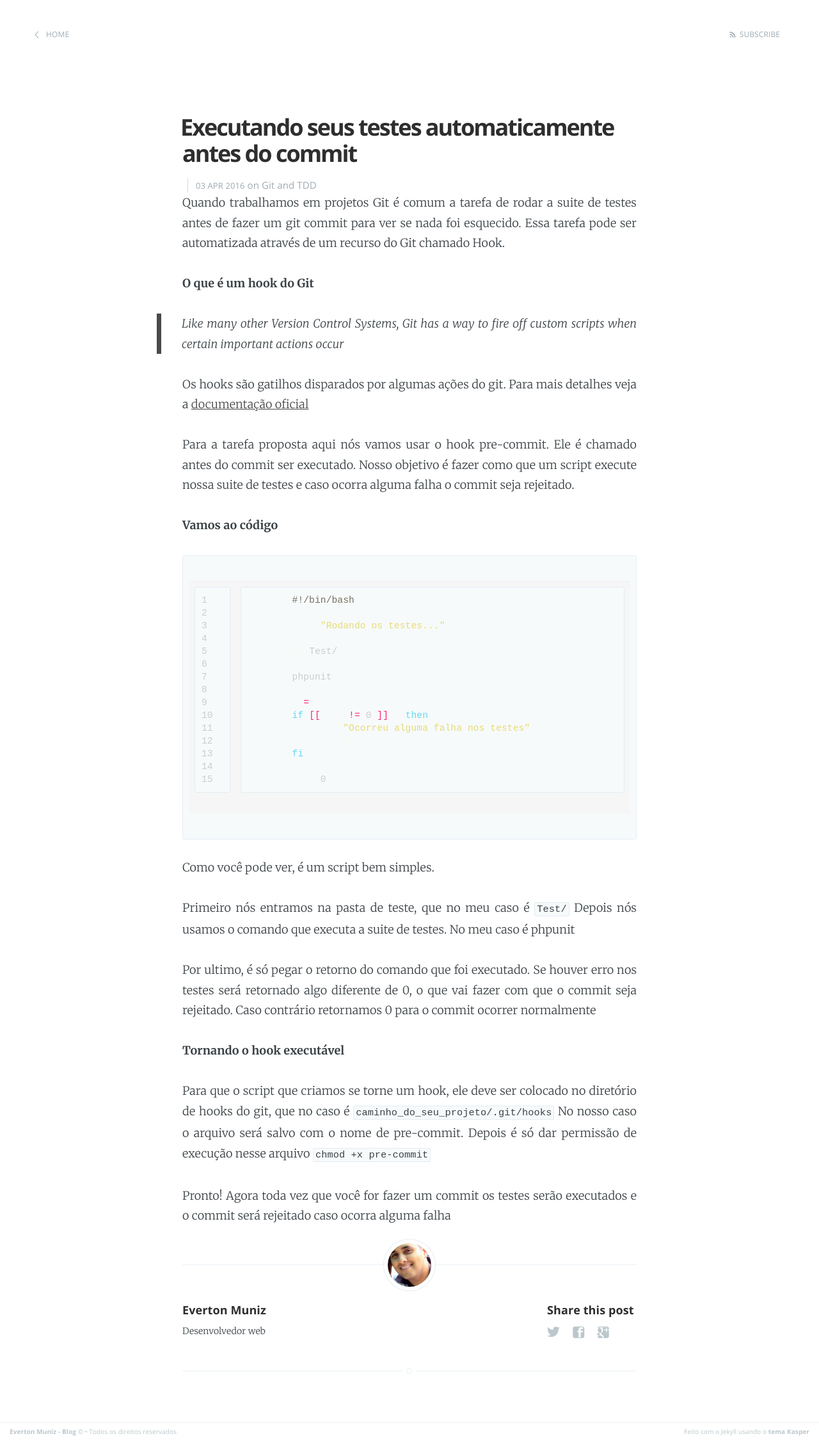
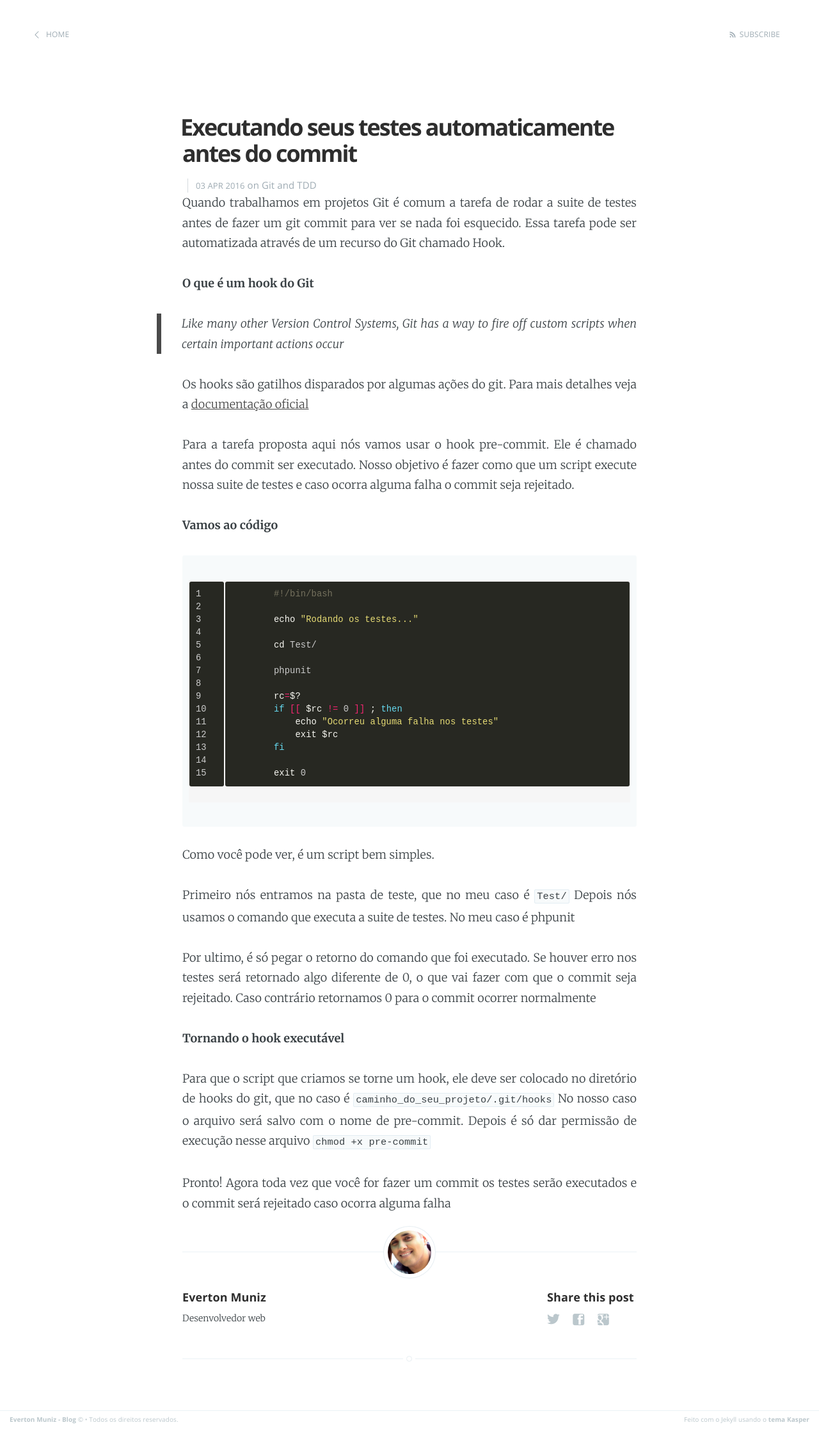
Before and after one commit to munizeverton/munizeverton.github.io, a Jekyll site: the page built from _posts/2016-04-03-executando-seus-testes-automaticamente-antes-do-commit.markdown, in a window 1280 px wide. Shown: the whole page at 64% size. Built offline with Jekyll 4.4.1, drawn with Linux system fonts in a browser that asks for light colours; Markdown is read by kramdown in place of the engine named in the settings.

Commit message:
Corrigindo formatacao do bloco de codigo

```diff
--- a/_config.yml
+++ b/_config.yml
@@ -3,7 +3,7 @@
 meta_description: "Desenvolvimento Web, Testes, PHP"
 
 markdown: redcarpet
-highlighter: pygments
+highlighter: rouge
 paginate: 15
 baseurl: /
 domain_name: 'http://munizeverton.github.io/'
--- a/_sass/_syntax.scss
+++ b/_sass/_syntax.scss
@@ -6,18 +6,18 @@
 
 .text-center{text-align: center; width: 100%}
 
-.highlighttable{
-	font-size: 0.85em;
-	tr{
-		td.code{width: calc(100% - 40px); background: #272822}
-		td.linenos{width: 40px; text-align: center; color: #444444 !important}
-		td{
-			padding: 0px;
-			pre{ border-radius: 0px; margin: 0px; background: #272822; border: 0 }
-		}
-	}
+table th, table td{
+	padding: 1px;
 }
 
+td > pre{
+	font-size: 0.85em;
+	background-color: #272822;
+}
+
+pre {
+	border: 0;
+}
 .highlight {
 	color: #ccc;
 	.c { color: #75715e } /* Comment */
```
